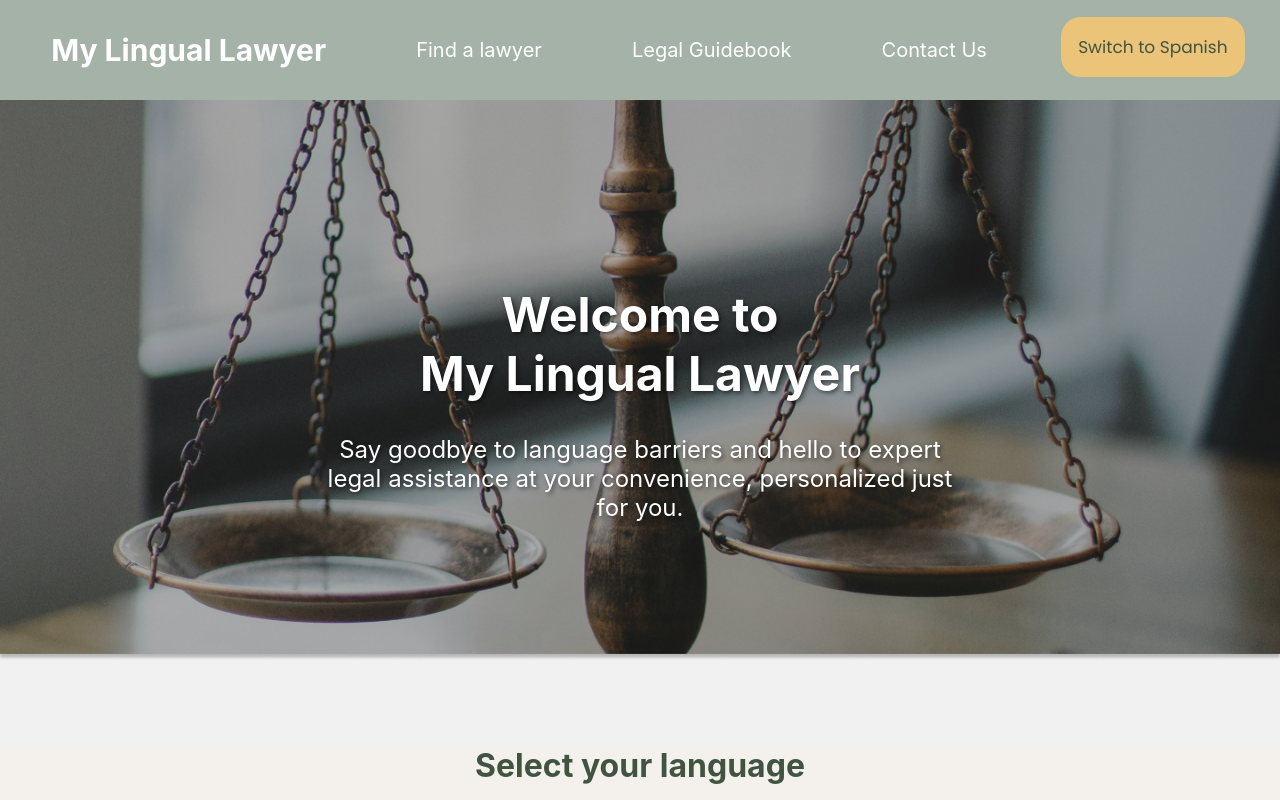
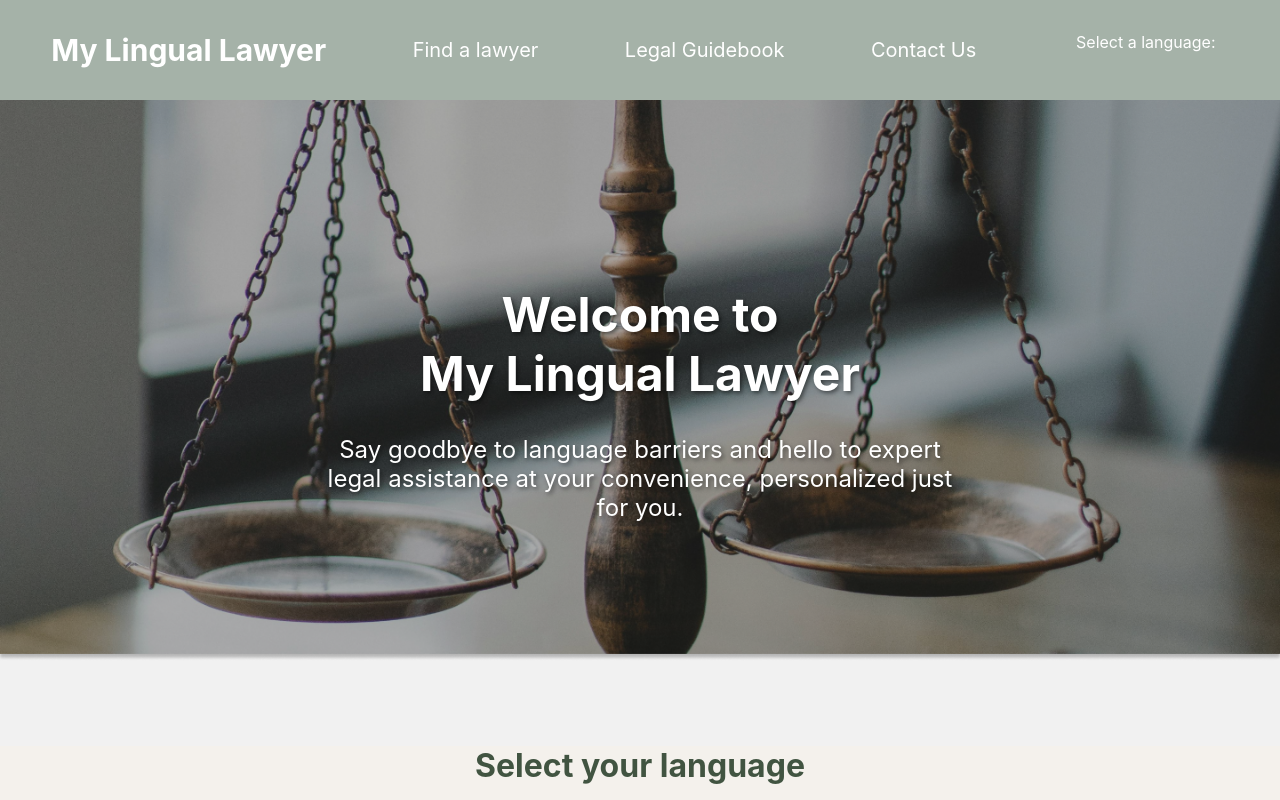
Before and after one commit to tlai18/jumbohack, a React (Create React App) app in the folder frontend/: page / in a window 1280 px wide. Shown: the top 800 px of the page. Built offline with nearby package versions, Linux system fonts and the light colour scheme.

Commit message:
google translate!!!!!!!!!!!!!!

```diff
--- a/frontend/src/components/Navbar.js
+++ b/frontend/src/components/Navbar.js
@@ -1,7 +1,25 @@
 import { Link } from 'react-router-dom'
 import { useTranslation } from 'react-i18next';
+import React, { useEffect } from 'react';
 import LanguageToggleButton from '../components/LanguageToggleButton'
 const Navbar = () => {
+        console.log("running navbar")
+        const googleTranslateElementInit = () => {
+                new window.google.translate.TranslateElement({ pageLanguage: 'en', layout: window.google.translate.TranslateElement.FloatPosition.TOP_LEFT }, 'google_translate_element')
+        }
+        useEffect(() => {
+                const addScript = document.createElement('script');
+                addScript.setAttribute('src', '//translate.google.com/translate_a/element.js?cb=googleTranslateElementInit');
+                document.body.appendChild(addScript);
+                window.googleTranslateElementInit = googleTranslateElementInit;
+
+                // Cleanup function
+                return () => {
+                    document.body.removeChild(addScript);
+                    delete window.googleTranslateElementInit;
+                };
+        }, []);
+
 
         const { t } = useTranslation();
 
@@ -12,7 +30,8 @@ const Navbar = () => {
                         <div className="navElem"><Link to="/lawyer" style={{color: "white"}}>{t('Find a lawyer')}</Link></div>
                         <div className="navElem"><Link to="/history" >{t('Legal Guidebook')}</Link></div>
                         <div className="navElem"><Link to="/contact" >{t('Contact Us')}</Link></div>
-                        <div><LanguageToggleButton className="langToggle"/></div>
+                        <div className="navElem" id="langbar">Select a language: <div id="google_translate_element"></div> </div>
+                        {/* <div><LanguageToggleButton className="langToggle"/></div> */}
 
                 </navbar>
         )
--- a/frontend/src/index.css
+++ b/frontend/src/index.css
@@ -78,6 +78,55 @@ navbar {
 option {
   padding: 20px;
   margin: 20px;
+}
+
+#google_translate_element {
+  /* display:flex;
+
+  flex-direction: column;
+  justify-content: center;
+  align-items: center; */
+  /* height: 26px; */
+  width: 166px;
+
+  overflow: hidden;
+  /* color: transparent;
+  font-size: 0; */
+}
+
+
+.goog-logo-link {
+  display:none !important;
+  font-size: 0;
+}
+
+
+
+.goog-logo-link {
+  display:none !important;
+  font-size: 0;
+}
+
+.goog-te-gadget {
+  color: transparent !important;
+  font-size: 1px;
+}
+
+#google_translate_element a {
+  display: none;
+
+}
+.goog-te-combo {
+  padding: 10px;
+  border-radius: 10px;
+  border-color: transparent;
+  color: #415441;
+  background-color: #EBC47A;
+}
+#langbar {
+  display: flex;
+  flex-direction: column;
+  gap: 10px;
 }
 
 .filterlabel {
```
